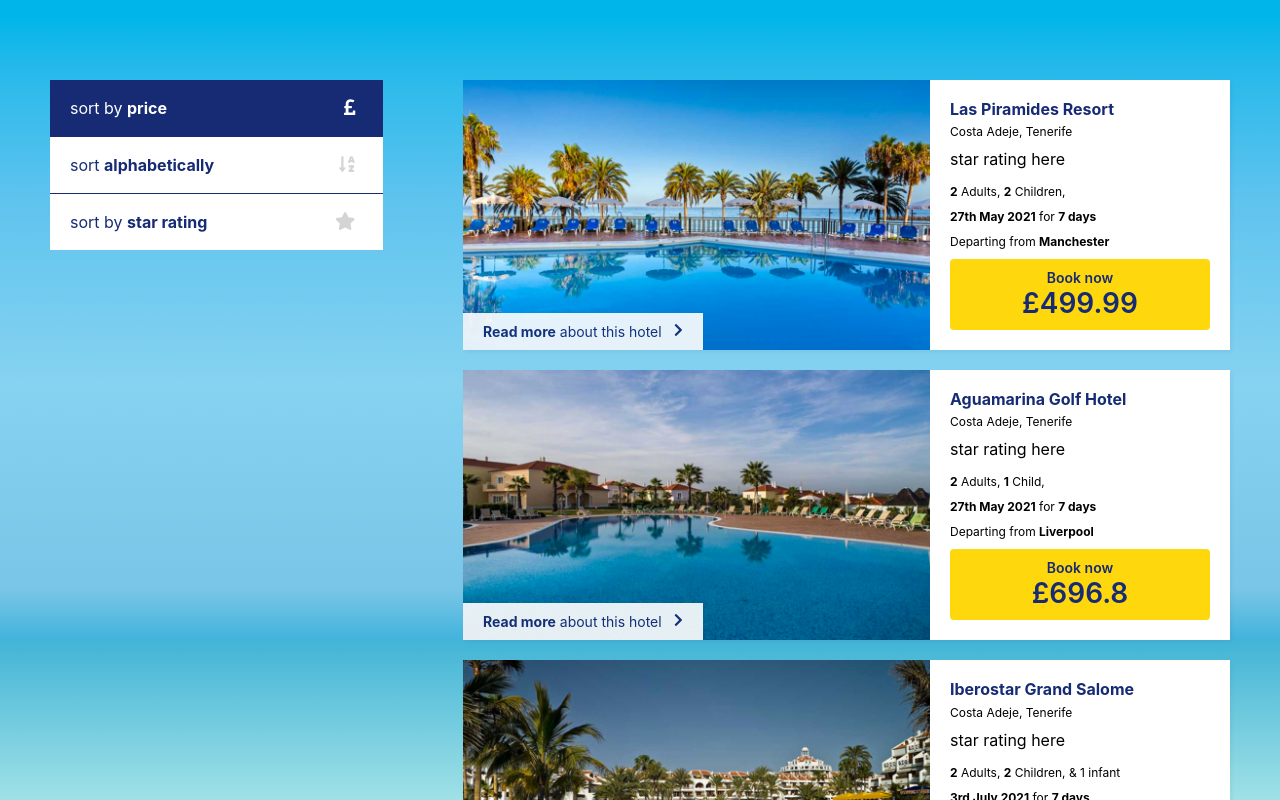
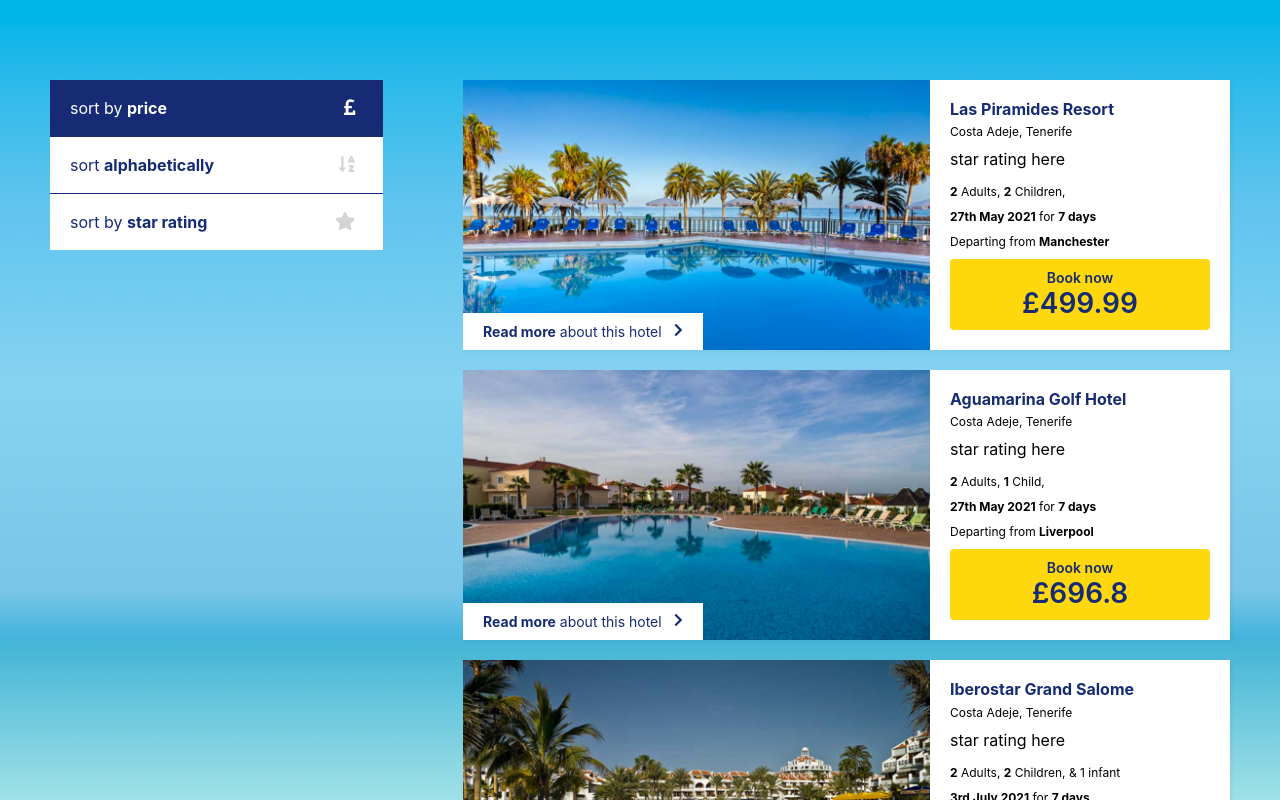
Before and after one commit to KevinCain90/react-query-tutorial, a React (Create React App) app in the folder my-app/: page / in a window 1280 px wide. Shown: the top 800 px of the page. Built offline with nearby package versions, Linux system fonts and the light colour scheme.

Commit message:
removed opacity as it doesn't look like design

```diff
--- a/my-app/src/components/ResultCard/styles.ts
+++ b/my-app/src/components/ResultCard/styles.ts
@@ -76,7 +76,6 @@ export const StyledReadMoreDiv = styled.div`
   left: 0;
   width: 200px;
   background-color: #FFF;
-  opacity: 0.9;
   padding: 10px 20px;
   font-size: 14px;
   color: #162B74;
```
